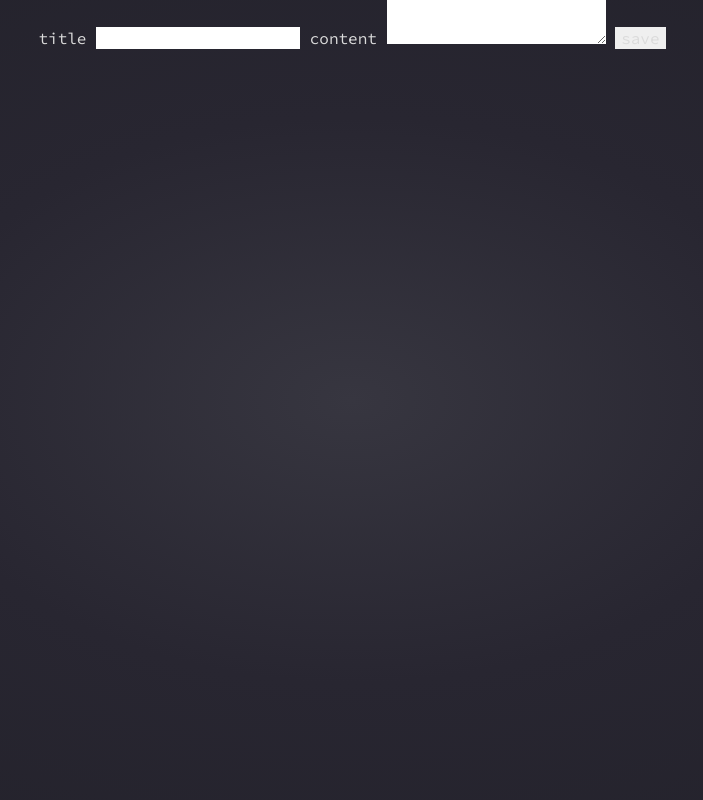
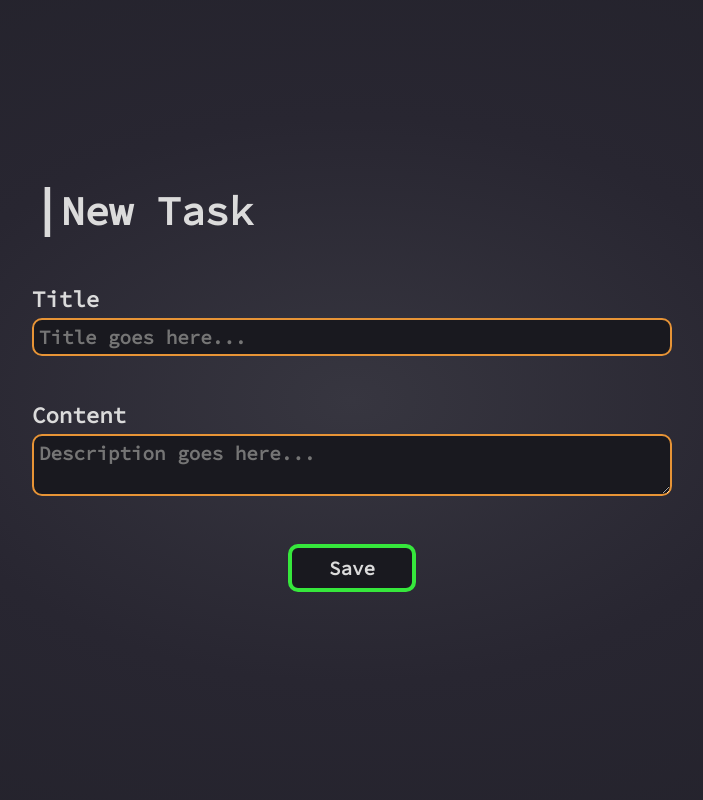
Before and after one commit to RickAfon/sad_tasks_flask, a Flask app: page /new_task in a window 1280 px wide. Shown: the whole page, without its empty margins (288-991 px from the left). Run offline with Flask 2, Linux system fonts and the light colour scheme.

Commit message:
styled the new_task view

```diff
--- a/src/models.py
+++ b/src/models.py
@@ -7,9 +7,9 @@ from wtforms import StringField, TextAreaField, SubmitField
 from wtforms.validators import DataRequired, Length
 
 class TaskForm(FlaskForm):
-    title = StringField(label="title", validators=[DataRequired(), Length(min=0, max=50)])
-    content = TextAreaField(label="content")
-    save = SubmitField("save")
+    title = StringField(label="Title", validators=[DataRequired(), Length(min=0, max=50)])
+    content = TextAreaField(label="Content")
+    save = SubmitField("Save")
 
 @dataclass
 class Task():
--- a/static/css/style.css
+++ b/static/css/style.css
@@ -1,9 +1,12 @@
 @import url('https://fonts.googleapis.com/css2?family=Source+Code+Pro&display=swap');
 
 :root {
+    --dark-bg-color: #19191f;
+    --dark-bg-color-lighter: #2a2a34;
     --tag-color: #5ad9e2;
     --text-color: #dbdbdb;
-    --border-color: rgb(231, 148, 54);
+    --border-color: #e79436;
+    --border-color-alt: #36e73c;
 }
 
 body {
@@ -12,6 +15,51 @@ body {
     background-attachment: fixed;
     color: var(--text-color);
     font-family: 'Source Code Pro', monospace;
+}
+
+label {
+    font-size: 1.4rem;
+}
+
+input,
+textarea {
+    color: var(--text-color);
+    background-color: var(--dark-bg-color);
+    border: solid 2px var(--border-color);
+    border-radius: 10px;
+    padding: 5px;
+    font-size: 1.2rem;
+}
+
+.flex-column {
+    display: flex;
+    flex-direction: column;
+}
+
+.take-full-height {
+    min-height: 100vh;
+}
+
+.horizontal-auto {
+    margin: 0 auto;
+}
+
+.main-center-flex {
+    justify-content: center;
+}
+
+.center-cross-flex {
+    justify-content: center;
+}
+
+.main-title {
+    font-size: 2.5rem;
+    font-weight: 700;
+    margin-bottom: 2rem;
+}
+.main-title::before {
+    content: "|";
+    font-size: 3rem;
 }
 
 .main-wrapper {
@@ -63,3 +111,34 @@ body {
 .task-card__content {
     font-size: 1.1rem;
 }
+
+.submit-button {
+    background-color: var(--dark-bg-color);
+    border-color: var(--border-color-alt);
+    border-width: 4px;
+    width: 8rem;
+    height: 3rem;
+    align-self: center;
+    transition: all 100ms;
+}
+
+.submit-button:hover {
+    background-color: var(--dark-bg-color-lighter);
+    cursor: pointer;
+    transform: scale(1.1);
+}
+
+.input-group {
+    margin: 3vh 0;
+    font-weight: 600;
+}
+
+.input-group label {
+    margin-bottom: 0.5rem;
+}
+
+#new-task-main {
+    width: 50%;
+    display: flex;
+    justify-content: center;
+}
--- a/templates/new_task.html
+++ b/templates/new_task.html
@@ -11,14 +11,23 @@
     </head>
 
     <body>
-        <main class="main-wrapper">
-            <form action="{{ url_for('save_task') }}", method="post">
+        <main class="horizontal-auto take-full-height flex-column" id="new-task-main">
+
+            <h1 class="main-title">New Task</h1>
+
+            <form action="{{ url_for('save_task') }}" , method="post" , class="flex-column main-center-flex take-available-height">
                 {{ form.csrf_token }}
-                {{ form.title.label }}
-                {{ form.title }}
-                {{ form.content.label }}
-                {{ form.content }}
-                {{ form.save }}
+                <div class="input-group flex-column">
+                    {{ form.title.label }}
+                    {{ form.title(placeholder='Title goes here...') }}
+                </div>
+                <div class="input-group flex-column">
+                    {{ form.content.label }}
+                    {{ form.content(placeholder='Description goes here...') }}
+                </div>
+                <div class="input-group flex-column">
+                    {{ form.save(class='submit-button') }}
+                </div>
             </form>
         </main>
     </body>
```
